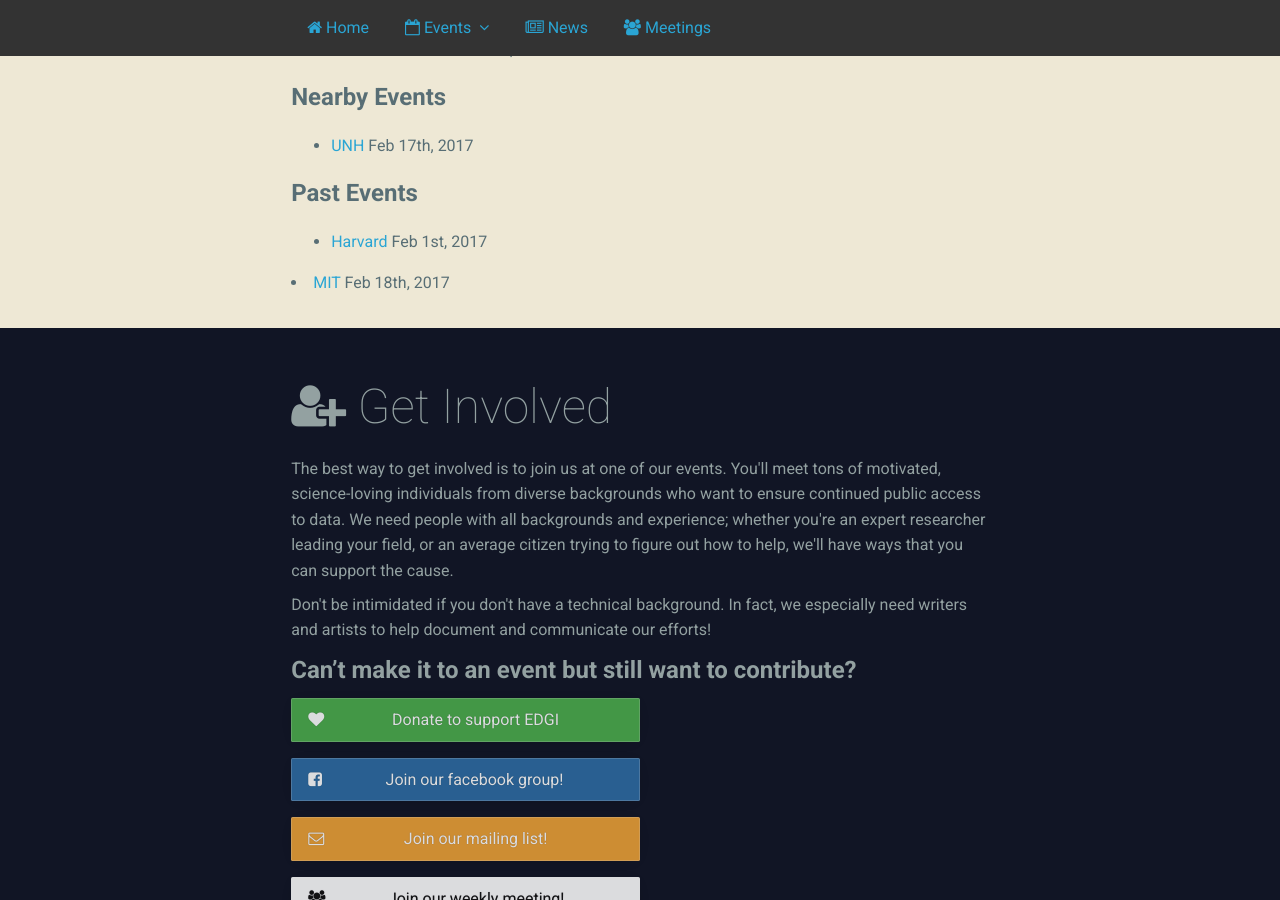
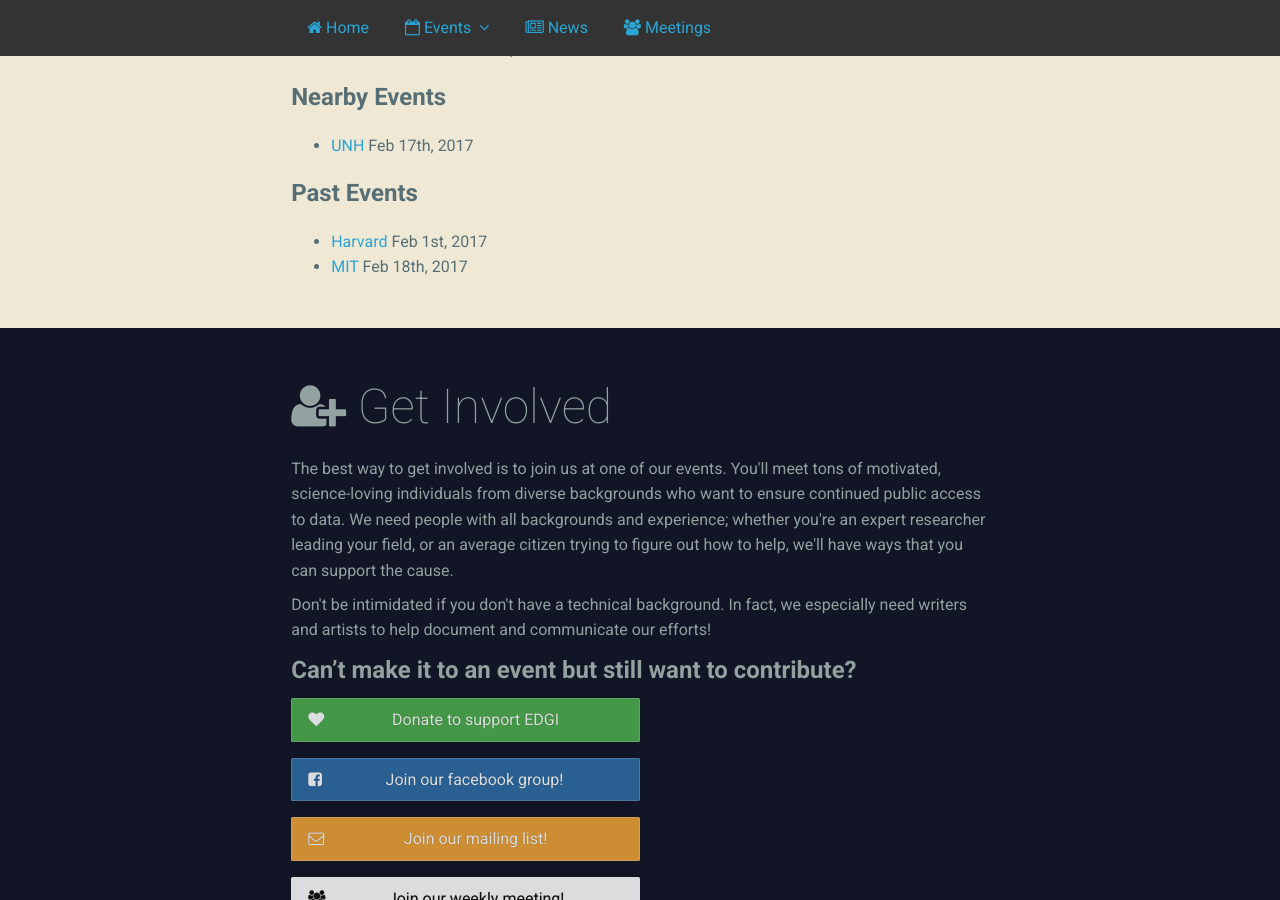
Before and after one commit to data-rescue-boston/data-rescue-boston.github.io, a Jekyll site: the page built from index.md, in a window 1280 px wide and 900 px high, scrolled down 1536 px. Built offline with Jekyll 4.4.1, drawn with Linux system fonts in a browser that asks for light colours.

Commit message:
list item fix

```diff
--- a/_sections/main-02-boston.html
+++ b/_sections/main-02-boston.html
@@ -23,5 +23,5 @@ page: main
 
 <h3>Past Events</h3>
 <ul class="events">
-<li><a href="{{ "/harvard/" | relative_url }}">Harvard</a> Feb 1st, 2017</li></ul>
-<li><a href="{{ "/mit/" | relative_url }}">MIT</a> Feb 18th, 2017</li>
+<li><a href="{{ "/harvard/" | relative_url }}">Harvard</a> Feb 1st, 2017</li>
+<li><a href="{{ "/mit/" | relative_url }}">MIT</a> Feb 18th, 2017</li></ul>
```
